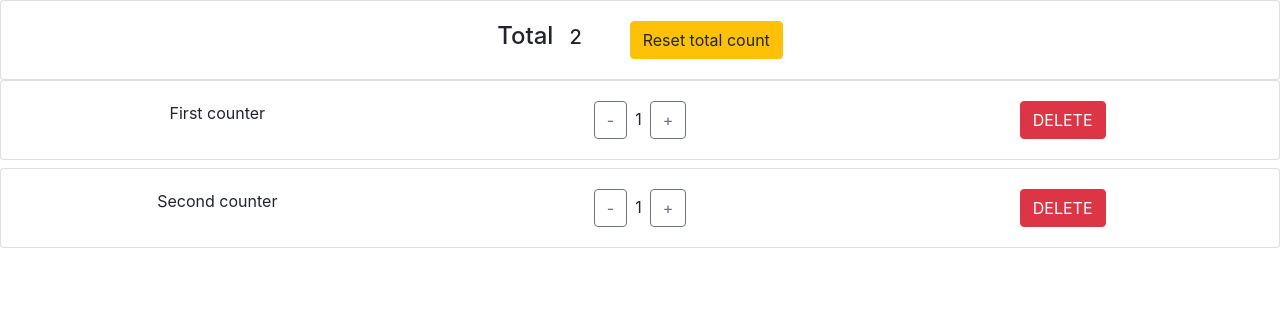
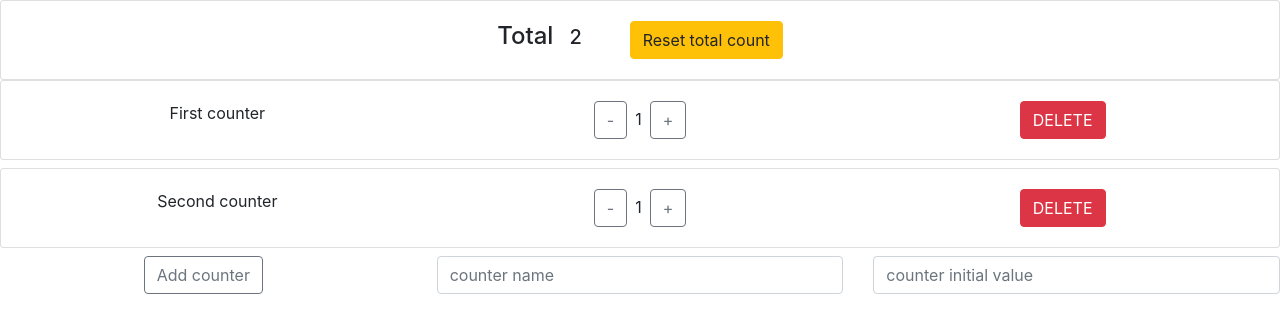
Before and after one commit to Yulia-Z/redux-counter, a React (Create React App) app: page / in a window 1280 px wide. Shown: the top 332 px of the page. Built offline with nearby package versions, Linux system fonts and the light colour scheme.

Commit message:
added AddCounterForm, added faker for id generation

```diff
--- a/package.json
+++ b/package.json
@@ -7,6 +7,7 @@
     "@testing-library/react": "^9.3.2",
     "@testing-library/user-event": "^7.1.2",
     "bootstrap": "^4.4.1",
+    "faker": "^4.1.0",
     "react": "^16.13.0",
     "react-dom": "^16.13.0",
     "react-redux": "^7.2.0",
--- /dev/null
+++ b/src/AddCounterForm.jsx
@@ -0,0 +1,54 @@
+import React, { useState } from 'react';
+import './App.css';
+import {connect} from "react-redux";
+import {addCounter} from "./actions";
+import faker from 'faker';
+
+function AddCounterForm(props) {
+
+  const [name, setName] = useState('');
+  const [value, setValue] = useState('');
+
+  const onSubmit = () => {
+    if (!name || isNaN(+value)) {
+      alert('Please check your data! Counter name should not be empty, counter initial value should be a number')
+    }
+    else {
+      props.addCounter({name, value: +value, id: faker.random.uuid()});
+      setName('');
+      setValue('');
+    }
+  };
+
+  return (
+    <div className='row'>
+      <div className="col">
+        <button onClick={() => onSubmit()} className='btn btn-outline-secondary'>Add counter</button>
+      </div>
+      <div className="col">
+        <input type="text"
+               name='name'
+               value={name}
+               onChange={e => setName(e.target.value)}
+               className='form-control'
+               placeholder='counter name'
+        />
+      </div>
+      <div className="col">
+        <input type="text"
+               name='value'
+               value={value}
+               onChange={e => setValue(e.target.value)}
+               className='form-control' placeholder='counter initial value'
+        />
+      </div>
+
+    </div>
+  );
+}
+
+const mapDispatchToProps = dispatch => ({
+  addCounter: (newCounter) => dispatch(addCounter(newCounter))
+});
+
+export default connect(null, mapDispatchToProps)(AddCounterForm);
--- a/src/App.js
+++ b/src/App.js
@@ -3,6 +3,7 @@ import './App.css';
 import {connect} from "react-redux";
 import TotalCounter from "./TotalCounter";
 import CounterList from "./CounterList";
+import AddCounterForm from "./AddCounterForm";
 
 function App(props) {
 
@@ -10,6 +11,7 @@ function App(props) {
     <div className="App">
       <TotalCounter counters={props.counters}/>
       <CounterList counters={props.counters}/>
+      <AddCounterForm/>
     </div>
   );
 }
--- a/src/CounterItem.js
+++ b/src/CounterItem.js
@@ -1,7 +1,5 @@
 import React from 'react';
 import './App.css';
-import {connect} from "react-redux";
-import { counterPlus, counterMinus} from "./actions";
 
 function CounterItem(props) {
 
@@ -13,11 +11,11 @@ function CounterItem(props) {
             {props.counter.name}
           </div>
           <div className="col">
-            <button className='btn btn-outline-secondary' onClick={() => props.counterMinus(props.counter.id)}>-</button>
+            <button className='btn btn-outline-secondary' onClick={props.decrement}>-</button>
             <span className='ml-2 mr-2'>
               {props.counter.value}
             </span>
-            <button className='btn btn-outline-secondary' onClick={() => props.counterPlus(props.counter.id)}>+</button>
+            <button className='btn btn-outline-secondary' onClick={props.increment}>+</button>
           </div>
           <div className="col">
             <button className='btn btn-danger'>DELETE</button>
@@ -28,11 +26,4 @@ function CounterItem(props) {
   );
 }
 
-
-
-const mapDispatchToProps = dispatch => ({
-  counterPlus: (id) => dispatch(counterPlus(id)),
-  counterMinus: (id) => dispatch(counterMinus(id))
-});
-
-export default connect(null, mapDispatchToProps)(CounterItem);
+export default CounterItem;
--- a/src/CounterList.js
+++ b/src/CounterList.js
@@ -2,12 +2,17 @@ import React from 'react';
 import './App.css';
 import {connect} from "react-redux";
 import CounterItem from "./CounterItem";
+import {counterMinus, counterPlus} from "./actions";
 
 function CounterList(props) {
   return (
       <div>
         {props.counters
-            .map(counter => <CounterItem counter={counter}/>)}
+            .map(counter => <CounterItem key={counter.id}
+                                         counter={counter}
+                                         increment={() => props.counterPlus(counter.id)}
+                                         decrement={() => props.counterMinus(counter.id)}/>)}
+
       </div>
   );
 }
@@ -16,4 +21,9 @@ const mapStateToProps = state => ({
   counters: state.counters
 });
 
-export default connect(mapStateToProps)(CounterList);
+const mapDispatchToProps = dispatch => ({
+  counterPlus: (id) => dispatch(counterPlus(id)),
+  counterMinus: (id) => dispatch(counterMinus(id))
+});
+
+export default connect(mapStateToProps, mapDispatchToProps)(CounterList);
--- a/src/TotalCounter.jsx
+++ b/src/TotalCounter.jsx
@@ -17,7 +17,7 @@ function TotalCounter(props) {
   );
 }
 
-const mapDispatchToProps = dispatch => ({
+const mapDispatchToProps = (dispatch) => ({
   reset: () => dispatch(resetTotalCount())
 });
 
--- a/src/actions.js
+++ b/src/actions.js
@@ -6,6 +6,10 @@ export function counterMinus(id) {
   return {type: 'COUNTER_MINUS', payload: id};
 }
 
-export function resetTotalCount() {
+export function resetTotalCount(dispatch) {
   return {type: 'RESET_TOTAL_COUNT'};
 }
+
+export function addCounter(newCounter) {
+  return {type: 'ADD_COUNTER', payload: newCounter};
+}
--- a/src/redux/reducers.js
+++ b/src/redux/reducers.js
@@ -35,6 +35,11 @@ function counter(state = initialState, action) {
         counters: state.counters
             .map(counter => ({...counter, value: 0}))
       };
+    case 'ADD_COUNTER':
+      return {
+        ...state,
+        counters: [...state.counters, action.payload]
+      };
     default:
       return state;
   }
```
Also changed, not shown: 1 other file (tests, documents, lock files or other folders).
